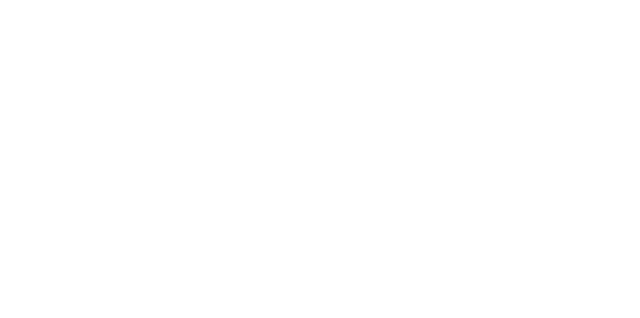
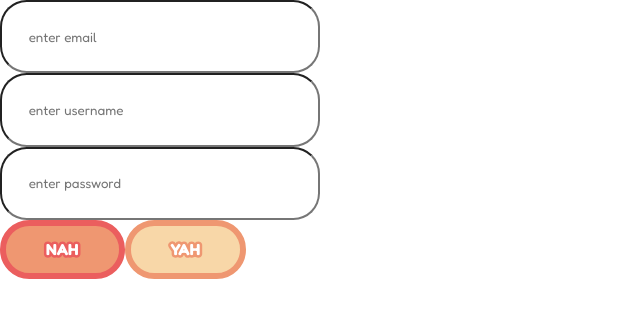
Before and after one commit to Pho86/neko_teikoku, a Next.js app: page /login in a window 1280 px wide. Shown: the top 318 px of the page, without its empty margins (0-640 px from the left). Built offline with nearby package versions, Linux system fonts and the light colour scheme.

Commit message:
signup w firebase

```diff
--- a/components/Atoms/Button/index.jsx
+++ b/components/Atoms/Button/index.jsx
@@ -2,30 +2,48 @@ import styled from "styled-components";
 import Typography from "../Text";
 import Image from "next/image";
 const ButtonDiv = styled.button`
-padding:1em 2em;
+padding:${props => props.padding || "1em 2em"};
 background-color:${props => props.color || "var(--button-light)"};
 border: ${props => props.border || "none"};
-border-radius: 1.5em;
+border-radius: ${props => props.borderradius || "1.5em"};
 cursor:pointer;
 transition:all .1s ease-in-out;
 &:hover {
-    background-color:${props => props.colorhover || "var(--button-hard)"};
+    background-color:${props => props.colorhover || "var(--border-hard)"};
+    // background-color:red;
 }
 `
 export default function Button({
     text,
-    textcolor,
+    textcolor = "var(--white)",
+    size = "1rem",
+    weight = 800,
     border,
+    borderradius,
+    padding,
     color,
     colorhover,
     image,
     alt,
     onClick = () => { },
+    textstroke,
 }) {
     return (
-        <ButtonDiv color={color} border={border} onClick={onClick} colorhover={colorhover}>
-            {text && <Typography text={text} />}
+        <ButtonDiv color={color} border={border} onClick={onClick} colorhover={colorhover} padding={padding} borderradius={borderradius}>
+            {text && <Typography text={text} color={textcolor} weight={weight} size={size} textstroke={textstroke} />}
             {image && <Image src={image} width={47} height={44} alt={alt} />}
         </ButtonDiv>
     )
 }
+
+/* Yes Button */
+export function test() {
+    return (
+        <>
+            <Button text="YAH" colorhover="var(--border)" border="6px solid var(--border)" borderradius={"2.2em"} padding={"1em 3em"} textstroke={"5px var(--border)"} onClick={() => { }} />
+
+            <Button text="NAH" color="var(--border)" colorhover="var(--border-hard)" border="6px solid var(--border-hard)" borderradius={"2.2em"} padding={"1em 3em"} textstroke={"5px var(--border-hard)"} onClick={() => { }} />
+        </>
+
+    )
+}
--- /dev/null
+++ b/components/Atoms/Input/index.jsx
@@ -0,0 +1,19 @@
+import styled from "styled-components";
+
+const InputCont = styled.input`
+padding:2em;
+border-radius:2em;
+`
+export default function Input({
+    value,
+    onChange,
+    placeholder,
+    type,
+    name
+}) {
+    return (
+        <InputCont onChange={onChange} type={type} placeholder={placeholder} value={value} name={name}>
+
+        </InputCont>
+    )
+}
--- a/components/Atoms/Text/index.jsx
+++ b/components/Atoms/Text/index.jsx
@@ -9,6 +9,8 @@ display: ${props => props.display};
 margin: ${props => props.margin};
 padding: ${props => props.padding};
 width: ${props => props.width};
+-webkit-text-stroke: ${props => props.textstroke};
+paint-order: stroke fill;
 `
 
 export default function Typography({
@@ -21,6 +23,7 @@ export default function Typography({
    margin,
    padding,
    width,
+   textstroke
 }) {
    return (
       <Text
@@ -32,6 +35,7 @@ export default function Typography({
          margin={margin}
          padding={padding}
          width={width}
+         textstroke={textstroke}
       >
          {text}
       </Text>
--- a/components/Molecules/CatDexCard/index.jsx
+++ b/components/Molecules/CatDexCard/index.jsx
@@ -20,7 +20,8 @@ const CatDexCardDiv = styled(PopUpWithTab)`
 position:absolute;
 `
 const CatDexCardHead = styled.div`
-text-shadow: -1px -1px 0 #4D4699, 1px -1px 0 #4D4699, -1px 1px 0 #4D4699, 1px 1px 0 #4D4699;
+-webkit-text-stroke: 5px var(--secondary-accent);
+paint-order: stroke fill;
 `
 const CatDexCardContent = styled.div`
 display:grid;
--- a/pages/_app.js
+++ b/pages/_app.js
@@ -1,6 +1,7 @@
 import '@/styles/globals.css';
 import { Fredoka } from '@next/font/google';
 import Head from 'next/head'
+import { AnimatePresence } from 'framer-motion';
 
 // If loading a variable font, you don't need to specify the font weight
 const fredoka = Fredoka({ subsets: ['latin'] })
@@ -14,7 +15,9 @@ export default function App({ Component, pageProps }) {
       <link rel="icon" href="/cats/caticon.svg" />
     </Head>
     <main className={fredoka.className}>
-      <Component {...pageProps} />
+      <AnimatePresence mode="wait" initial={false}>
+        <Component {...pageProps} />
+      </AnimatePresence>
     </main>
   </>
 }
--- a/pages/login.jsx
+++ b/pages/login.jsx
@@ -1,14 +1,52 @@
 import styled from "styled-components"
-import { PopupWithTab, Popup } from "@/components/Atoms/Popup"
+import Input from "@/components/Atoms/Input"
+import Button from "@/components/Atoms/Button"
+import Head from "next/head"
+import { SignUp } from "/server";
+import { use, useState } from "react";
 const LoginForm = styled.form`
 display:flex;
 flex-direction:column;
-width:50%;
+width:25%;
 `
+
 export default function Login() {
+    const [loginInfo, setLoginInfo] = useState({
+        email: "",
+        username: "",
+        password: ""
+    })
+    const [ErrorMessage, setErrorMessage] = useState("")
+    const handleChange = (event) => {
+        setLoginInfo({ ...loginInfo, [event.target.name]: event.target.value });
+    };
+    const handleSubmit = (event) => {
+        SignUp(loginInfo)
+        // console.log(loginInfo.username)
+        try {
+            setErrorMessage("")
+        }
+        catch (error) {
+            setErrorMessage("ERROR OCCURED")
+        }
+    }
     return (
-        <div>
-
-        </div>
+        <>
+            <Head>
+                <title>Login - Neko Teikoku</title>
+            </Head>
+            <div>
+                <LoginForm onChange={handleChange}>
+                    <Input type="email" name="email" placeholder="enter email" />
+                    <Input type="text" name="username" placeholder="enter username" />
+                    <Input type="password" name="password" placeholder="enter password" />
+                </LoginForm>
+                <div>
+                    <Button text="NAH" color="var(--border)" colorhover="var(--border-hard)" border="6px solid var(--border-hard)" borderradius={"2.2em"} padding={"1em 3em"} textstroke={"5px var(--border-hard)"} />
+                    <Button text="YAH" onClick={handleSubmit} colorhover="var(--border)" border="6px solid var(--border)" borderradius={"2.2em"} padding={"1em 3em"} textstroke={"5px var(--border)"} />
+                </div>
+                {ErrorMessage && ErrorMessage}
+            </div>
+        </>
     )
 }
--- a/styles/globals.css
+++ b/styles/globals.css
@@ -9,10 +9,10 @@
   --white: #FFFFFF;
   --border: #EF9771;
   --border-light: #F48989;
+  --border-hard: #EB5E5E;
+  --button-red: #F48989;
   --button-light: #F8D7A8;
   --button-medium: #EF9771;
-  --border-hard: #EB5E5E;
-  /* --button-red: #F48989; */
   --accent: #B4B0E3;
   --light-accent: #CFCCED;
   --secondary-accent: #4D4699;
```
Also changed, not shown: components/Organisms/UserInterface/index.jsx (+8 -6 lines), firebase/firebase.config.js (+4 -3 lines), 1 other file (tests, documents, lock files or other folders).
